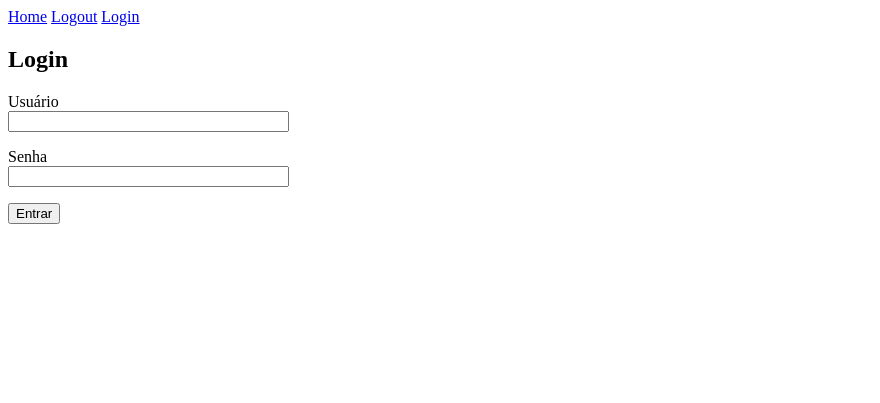
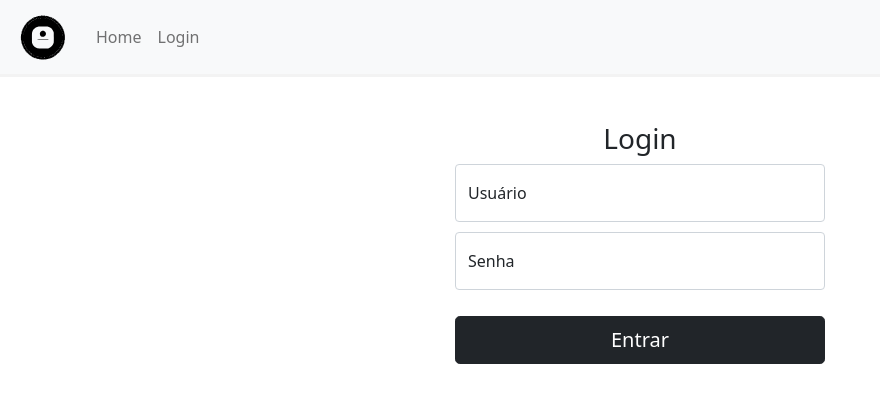
Before and after one commit to Homailson/SchoolWarden, a Flask app: page /login in a window 1280 px wide. Shown: the top 403 px of the page, without its empty margins (0-880 px from the left). Run offline with Flask 3, Linux system fonts and the light colour scheme; some libraries are stand-ins or nearby versions.

```diff
--- a/app/forms.py
+++ b/app/forms.py
@@ -171,10 +171,11 @@ class OccurrenceForm(FlaskForm):
                           validators=[DataRequired()])
     classification = SelectField(
         'Tipo',
-        choices=[('Bullying', 'Bullying'),
+        choices=[('', 'Selecione o tipo'),
+                 ('Bullying', 'Bullying'),
                  ('CyberBullying', 'CyberBullying'),
                  ('Atraso', 'Atraso'),
-                 ('Dormindo em sala', 'Domindo em sala'),
+                 ('Dormindo em sala', 'Dormindo em sala'),
                  ('Agressão física', 'Agressão física'),
                  ('Agressão verbal', 'Agressão verbal'),
                  ('Uso não autorizado de celular',
--- a/app/static/css/style.css
+++ b/app/static/css/style.css
@@ -0,0 +1,94 @@
+h1 {
+    margin-top: 10px;
+    margin-bottom: 10px;
+}
+
+h2 {
+    margin-top: 10px;
+}
+
+.navbar-nav {
+    text-align: center;
+}
+
+.navbar-light .navbar-nav .nav-link {
+    color: rgba(0, 0, 0, .55);
+}
+
+.navbar-light .navbar-nav .nav-link:hover {
+    color: black;
+}
+
+.form-label {
+    font-weight: bold;
+}
+
+.form-signin {
+    max-width: 400px;
+    padding: 15px;
+    margin: auto;
+}
+
+.form-floating {
+    margin-bottom: 10px;
+}
+
+.form-signin form {
+    margin-top: 30px;
+}
+
+.form-signin img {
+    margin-bottom: 20px;
+}
+
+.form-control:focus {
+    border-color: #495057;
+    box-shadow: 0 0 0 0.2rem rgba(0, 0, 0, 0.1);
+
+}
+
+.vertical-menu {
+    margin-top: 20px;
+}
+
+.vertical-menu .btn.btn-block {
+    width: 180px;
+}
+
+.vertical-menu .btn.btn-block:hover {
+    color: rgb(219, 215, 215);
+}
+
+@media (max-width: 992px) {
+    .vertical-menu {
+        text-align: center;
+    }
+
+    h1 {
+        text-align: center;
+        margin-top: 40px;
+    }
+
+    .vertical-menu .btn.btn-block {
+        margin: 20px;
+    }
+}
+
+.bg-light {
+    background-color: #f8f9fa !important;
+    border-bottom: solid;
+    border-color: #f3f3f3;
+}
+
+.select2-results__option--highlighted {
+    background-color: rgb(30, 29, 29) !important;
+    color: white !important;
+}
+
+.mb-3 {
+    margin-bottom: .5rem !important;
+}
+
+input[type="search" i] {
+    border: red;
+}
--- a/app/templates/index.html
+++ b/app/templates/index.html
@@ -3,6 +3,6 @@
 {% block title %}Página Inicial{% endblock %}
 
 {% block content %}
-<h1>Bem-vindo(a) ao SchoolWarden</h1>
-<p> This is the Home Page.</p>
+<h1>School Warden</h1>
+<p>Transforme a Gestão Disciplinar da sua Escola</p>
 {% endblock %}
--- a/app/templates/layout.html
+++ b/app/templates/layout.html
@@ -4,25 +4,49 @@
 <head>
     <meta charset="UTF-8">
     <meta name="viewport" content="width=device-width, initial-scale=1.0">
-    <title>{% block title %}School Management{% endblock %}</title>
+    <title>{% block title %}School Warden {% endblock %}</title>
+    <link href="https://cdn.jsdelivr.net/npm/bootstrap@5.0.2/dist/css/bootstrap.min.css" rel="stylesheet"
+        integrity="sha384-EVSTQN3/azprG1Anm3QDgpJLIm9Nao0Yz1ztcQTwFspd3yD65VohhpuuCOmLASjC" crossorigin="anonymous">
     <link rel="stylesheet" href="{{ url_for('static', filename='css/style.css') }}">
     <!-- Incluir Jquery -->
     <script src="https://code.jquery.com/jquery-3.6.0.min.js"></script>
     <!-- Incluir Select2 CSS -->
     <link href="https://cdn.jsdelivr.net/npm/select2@4.1.0-rc.0/dist/css/select2.min.css" rel="stylesheet" />
     <script src="https://cdn.jsdelivr.net/npm/select2@4.1.0-rc.0/dist/js/select2.min.js"></script>
-
 </head>
 
 <body>
-    <nav>
-        <a href="{{ url_for('main.index') }}">Home</a>
-        <a href="{{ url_for('logout') }}">Logout</a>
-        {% if session['role'] %}
-        <a href="{{ url_for('login') }}">Painel de Controle</a>
-        {% else %}
-        <a href="{{ url_for('login') }}">Login</a>
-        {% endif %}
+    <nav class="navbar navbar-expand-lg navbar-light bg-light">
+        <div class="container-fluid">
+            <a class="navbar-brand">
+                <img src="{{ url_for('static', filename='img/logo.svg') }}" alt="logo" width="60" height="48">
+            </a>
+            <button class="navbar-toggler" type="button" data-bs-toggle="collapse" data-bs-target="#navbarNav"
+                aria-controls="navbarNav" aria-expanded="false" aria-label="Toggle navigation">
+                <span class="navbar-toggler-icon"></span>
+            </button>
+            <div class="collapse navbar-collapse" id="navbarNav">
+                <ul class="navbar-nav">
+                    <li class="nav-item">
+                        <a class="nav-link" aria-current="page" href="{{ url_for('main.index') }}">Home</a>
+                    </li>
+                    {% if session['role'] %}
+                    <li class="nav-item">
+                        <a class="nav-link" href="{{ url_for('logout') }}">Logout</a>
+                    </li>
+                    {% endif %}
+                    {% if session['role'] %}
+                    <li class="nav-item">
+                        <a class="nav-link" href="{{ url_for('login') }}">Painel de Controle</a>
+                    </li>
+                    {% else %}
+                    <li class="nav-item">
+                        <a class="nav-link" href="{{ url_for('login') }}">Login</a>
+                    </li>
+                    {% endif %}
+                </ul>
+            </div>
+        </div>
     </nav>
     <div class="container">
         {% with messages = get_flashed_messages(with_categories=true) %}
@@ -38,6 +62,13 @@
         <!-- Conteúdo específico da página será inserido aqui -->
         {% endblock %}
     </div>
+
+    <script src="https://cdn.jsdelivr.net/npm/@popperjs/core@2.9.2/dist/umd/popper.min.js"
+        integrity="sha384-IQsoLXl5PILFhosVNubq5LC7Qb9DXgDA9i+tQ8Zj3iwWAwPtgFTxbJ8NT4GN1R8p"
+        crossorigin="anonymous"></script>
+    <script src="https://cdn.jsdelivr.net/npm/bootstrap@5.0.2/dist/js/bootstrap.min.js"
+        integrity="sha384-cVKIPhGWiC2Al4u+LWgxfKTRIcfu0JTxR+EQDz/bgldoEyl4H0zUF0QKbrJ0EcQF"
+        crossorigin="anonymous"></script>
 </body>
 
 </html>
--- a/app/templates/login.html
+++ b/app/templates/login.html
@@ -1,12 +1,28 @@
 {% extends 'layout.html' %}
 {% block content %}
-<h2>Login</h2>
-<form method="POST" action="{{ url_for('login') }}">
-    {{ form.hidden_tag() }}
-    <p>{{ form.username.label }}<br>
-        {{ form.username(size=32) }}</p>
-    <p>{{ form.password.label }}<br>
-        {{ form.password(size=32) }}</p>
-    <p>{{ form.submit() }}</p>
-</form>
+<main class="form-signin">
+    <form method="POST" action="{{ url_for('login') }}" class="needs-validation" novalidate>
+        {{ form.hidden_tag() }}
+
+        <h1 class="h3 mb-3 fw-normal text-center">Login</h1>
+
+        <div class="form-floating">
+            {{ form.username(size=32, class="form-control", id="username", placeholder="Username",
+            autocomplete="username") }}
+            <label for="username">{{ form.username.label }}</label>
+        </div>
+
+        <div class="form-floating">
+            {{ form.password(size=32, class="form-control", id="password", placeholder="Password",
+            autocomplete="current-password") }}
+            <label for="password">{{ form.password.label }}</label>
+        </div>
+
+        <button class="w-100 btn btn-lg btn-dark mt-3" type="submit">Entrar</button>
+    </form>
+</main>
+
+
+
+
 {% endblock %}
--- a/app/utils/common.py
+++ b/app/utils/common.py
@@ -55,6 +55,11 @@ def occurrence_submission(role):
 
     # Atualizar as opções do formulário
     form.update_choices(teachers, classes, subjects)
+
+    # definindo o valor inicial dos campos do formulário atualizado
+    form.teacher.choices.insert(0, ("", "selecione um professor(a)"))
+    form.classe.choices.insert(0, ("", "selecione uma turma"))
+    form.subject.choices.insert(0, ("", "selecione uma disciplina"))
 
     if form.validate_on_submit():
         teacher_id = form.teacher.data
```
Also changed, not shown: app/static/js/select2.js (+16 -0 lines), app/templates/common/register_occurrence.html (+52 -42 lines), app/templates/macros.html (+14 -13 lines), app/static/img/logo.png (added), app/static/img/logo.svg (added), 2 other files.
